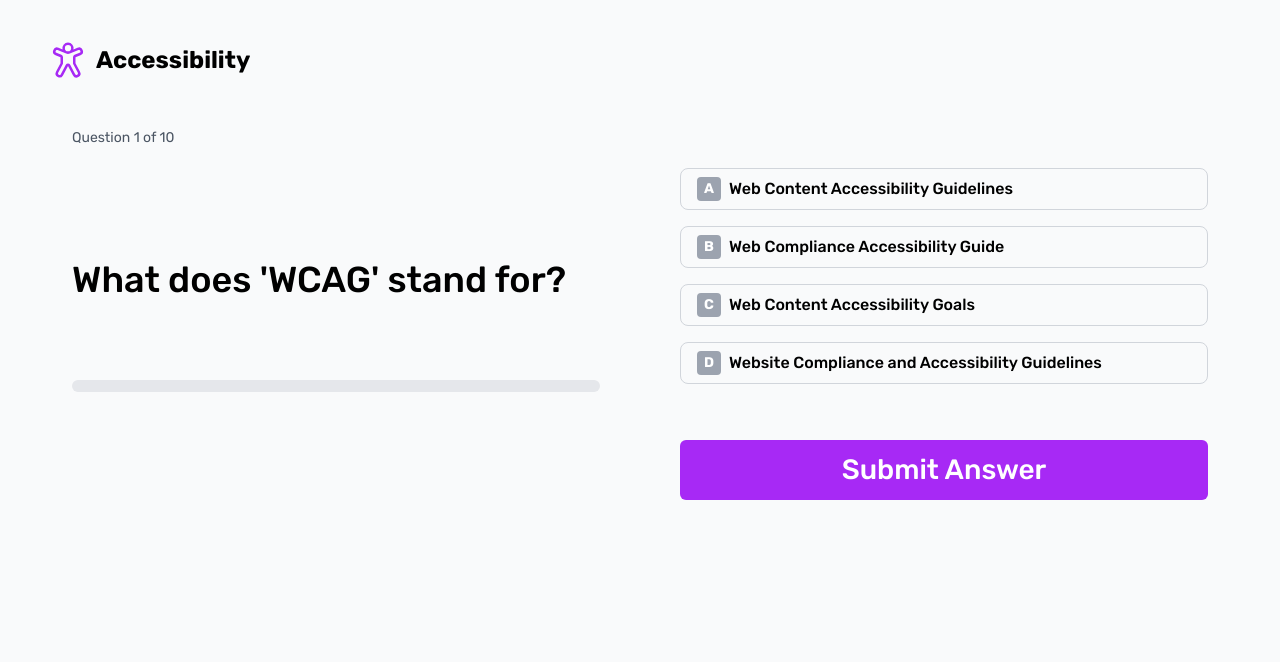
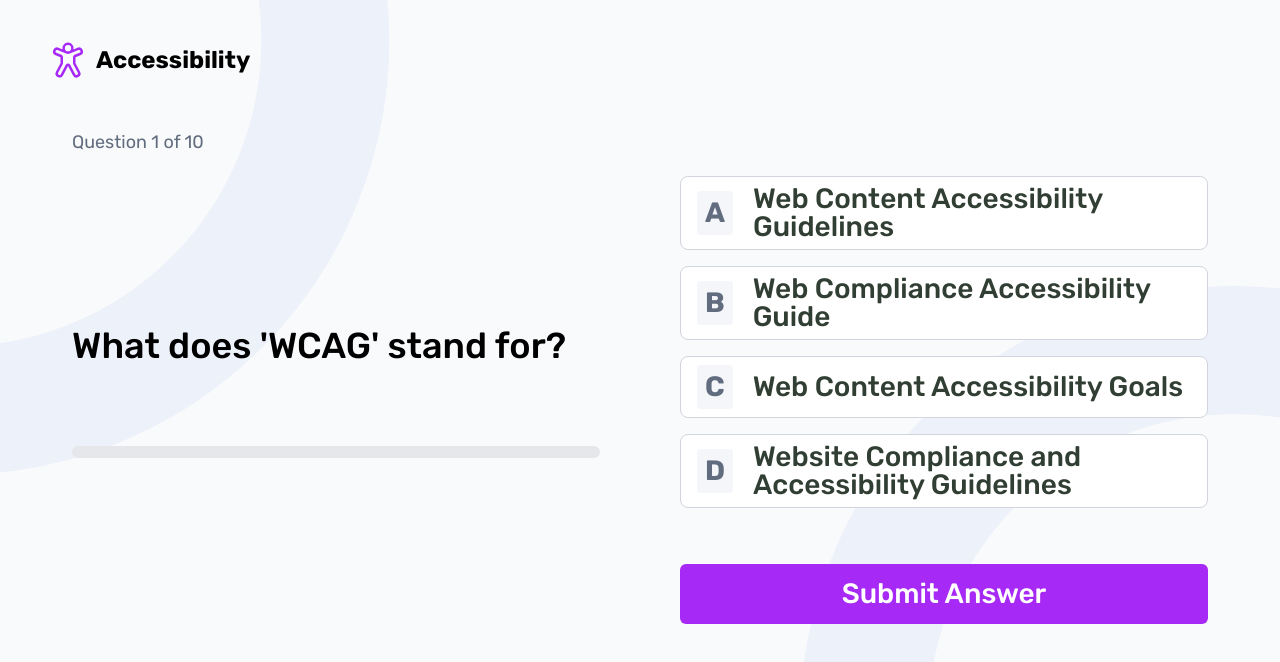
Before and after one commit to mehdias63/Frontend-quiz-app, a Next.js app: page /accessibility in a window 1280 px wide. Shown: the top 662 px of the page. Built offline with nearby package versions, Linux system fonts and the light colour scheme.

Commit message:
add pattern

```diff
--- a/src/app/[topic]/page.jsx
+++ b/src/app/[topic]/page.jsx
@@ -59,11 +59,11 @@ export default function QuizPage() {
 	}
 
 	return (
-		<main className="min-h-screen flex flex-col items-start px-4 py-10 xl:px-12">
+		<main className="relative min-h-screen flex flex-col items-start px-4 py-10 xl:px-12 z-20">
 			<Header title={quiz.title} icon={quiz.icon} />
 			<div className="w-full p-6 space-y-1">
 				{!(isLastQuestion && isSubmitted) && (
-					<p className="text-sm text-gray-600">
+					<p className="text-sm lg:text-lg leading-[1.3125rem] text-primary-800">
 						Question {current + 1} of {quiz.questions.length}
 					</p>
 				)}
--- a/src/app/components/Question.jsx
+++ b/src/app/components/Question.jsx
@@ -42,7 +42,7 @@ export default function Question({
 							disabled={isSubmitted}
 							onClick={() => onSelect(option)}
 							className={clsx(
-								'group flex items-center justify-between w-full text-left border rounded-lg px-4 py-2 transition font-medium',
+								'group flex items-center justify-between w-full text-left border rounded-lg px-4 py-2 transition font-medium bg-white',
 								{
 									// حالت‌های بدون ارسال
 									'border-gray-300': !isSubmitted && !isSelected,
@@ -57,22 +57,24 @@ export default function Question({
 								},
 							)}
 						>
-							<div className="flex items-center space-x-2">
+							<div className="flex items-center space-x-2 lg:space-x-5 text-lg xl:text-[1.75rem]">
 								<span
 									className={clsx(
-										'w-6 h-6 flex items-center justify-center rounded text-white text-sm font-bold',
+										' flex items-center justify-center rounded text-primary-800 p-2 font-bold',
 										{
-											'bg-gray-400 group-hover:bg-primary-200 group-hover:text-primary-100':
+											'bg-primary-700 group-hover:bg-primary-200 group-hover:text-primary-100':
 												!isSubmitted && !isSelected,
-											'bg-primary-100': isSelected && !isSubmitted,
-											'bg-success': isSubmitted && isCorrect,
-											'bg-error': isSubmitted && isWrong,
+											'bg-primary-100 text-white':
+												isSelected && !isSubmitted,
+											'bg-success text-white':
+												isSubmitted && isCorrect,
+											'bg-error text-white': isSubmitted && isWrong,
 										},
 									)}
 								>
 									{String.fromCharCode(65 + index)}
 								</span>
-								<span>{option}</span>
+								<span className="text-primary-900">{option}</span>
 							</div>
 
 							{/* آیکون‌ها */}
--- a/src/app/layout.jsx
+++ b/src/app/layout.jsx
@@ -10,6 +10,23 @@ export default function RootLayout({ children }) {
 	return (
 		<html lang="en">
 			<body className={`${rubikFont.variable} min-h-screen`}>
+				<div className="absolute inset-0">
+					<picture>
+						<source
+							media="(min-width: 1024px)"
+							srcSet="/images/pattern-background-desktop-light.svg"
+						/>
+						<source
+							media="(min-width: 640px)"
+							srcSet="/images/pattern-background-tablet-light.svg"
+						/>
+						<img
+							src="/images/pattern-background-mobile-light.svg"
+							alt="background pattern"
+							className="w-full h-full object-cover"
+						/>
+					</picture>
+				</div>
 				{children}
 			</body>
 		</html>
--- a/src/styles/globals.css
+++ b/src/styles/globals.css
@@ -8,8 +8,8 @@
 		&.light-mode {
 			--background-app-rgb: 249, 250, 251;
 			--color-primary-900: 49, 62, 51;
-			--color-primary-800: 244, 246, 250;
-			--color-primary-700: 98, 108, 127;
+			--color-primary-800: 98, 108, 127;
+			--color-primary-700: 244, 246, 250;
 			--color-primary-200: 246, 231, 255;
 			--color-primary-100: 167, 41, 245;
 			--color-success: 38, 215, 130;
```
